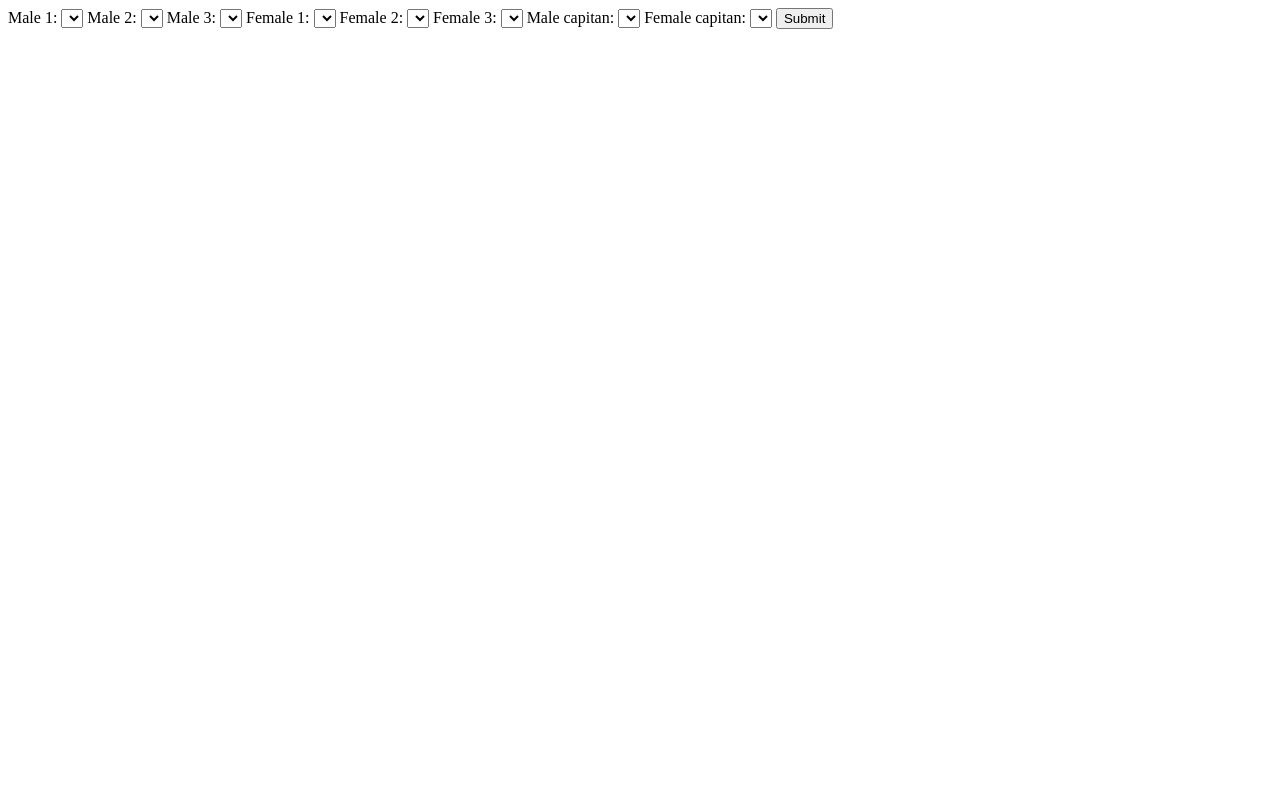
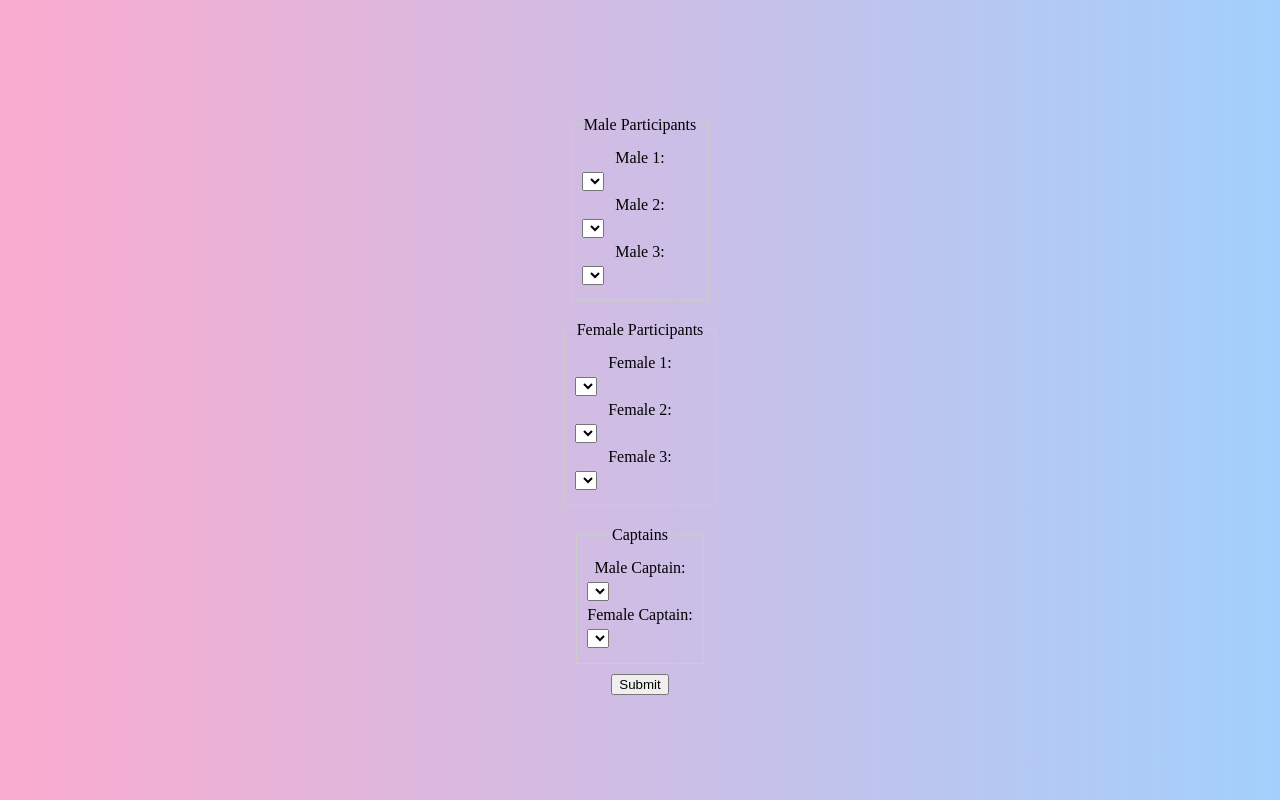
Before and after one commit to MaksymAndreiev/WhoAbove, a Flask app: template templates/index.html in a window 1280 px wide. Run offline with Flask 3, Linux system fonts and the light colour scheme; the template is opened without the code that fills it, so the values that code supplies are empty; parts of the project's set-up code (start-up, migrations or seed data) failed here and were passed over.

Commit message:
Add stylesheet

```diff
--- /dev/null
+++ b/static/index.css
@@ -0,0 +1,35 @@
+body {
+    background: rgb(250, 171, 206);
+    background: linear-gradient(90deg, rgba(250, 171, 206, 1) 0%, rgba(162, 208, 252, 1) 100%);
+    display: flex;
+    justify-content: center;
+    align-items: center;
+    height: 100vh;
+    margin: 0;
+}
+
+form {
+    display: flex;
+    flex-direction: column;
+    align-items: center;
+}
+
+.dropdown {
+    margin: 10px;
+}
+
+fieldset {
+    margin: 10px;
+    padding: 10px;
+    border: 1px solid #ccc;
+}
+
+legend {
+    text-align: center;
+}
+
+label, select {
+    display: block;
+    margin: 5px 0;
+    text-align: center;
+}
--- a/templates/index.html
+++ b/templates/index.html
@@ -3,9 +3,12 @@
 <head>
     <meta charset="UTF-8">
     <title>Who Above?</title>
+    <link rel="stylesheet" href="/static/index.css">
 </head>
 <body>
-    <form id="predictionForm" action="/submit" method="POST">
+    <form id="predictionForm" action="/submit" method="POST" class="dropdown">
+        <fieldset>
+            <legend>Male Participants</legend>
             <label for="male1">Male 1:</label>
             <select id="male1" name="male_1">
                 {% for participant in participants %}
@@ -30,6 +33,9 @@
                     {% endif %}
                 {% endfor %}
             </select>
+        </fieldset>
+        <fieldset>
+            <legend>Female Participants</legend>
             <label for="female1">Female 1:</label>
             <select id="female1" name="female_1">
                 {% for participant in participants %}
@@ -54,7 +60,10 @@
                     {% endif %}
                 {% endfor %}
             </select>
-        <label for="mc">Male capitan:</label>
+        </fieldset>
+        <fieldset>
+            <legend>Captains</legend>
+            <label for="mc">Male Captain:</label>
             <select id="mc" name="male_capitan">
                 {% for participant in participants %}
                     {% if participant.sex == 1 and participant.capitan == 1 %}
@@ -62,7 +71,7 @@
                     {% endif %}
                 {% endfor %}
             </select>
-        <label for="fc">Female capitan:</label>
+            <label for="fc">Female Captain:</label>
             <select id="fc" name="female_capitan">
                 {% for participant in participants %}
                     {% if participant.sex == 0 and participant.capitan == 1 %}
@@ -70,6 +79,7 @@
                     {% endif %}
                 {% endfor %}
             </select>
+        </fieldset>
         <input type="submit" value="Submit">
     </form>
     <div id="result"></div>
```
Lines whose indentation alone changed are shown as unchanged.
